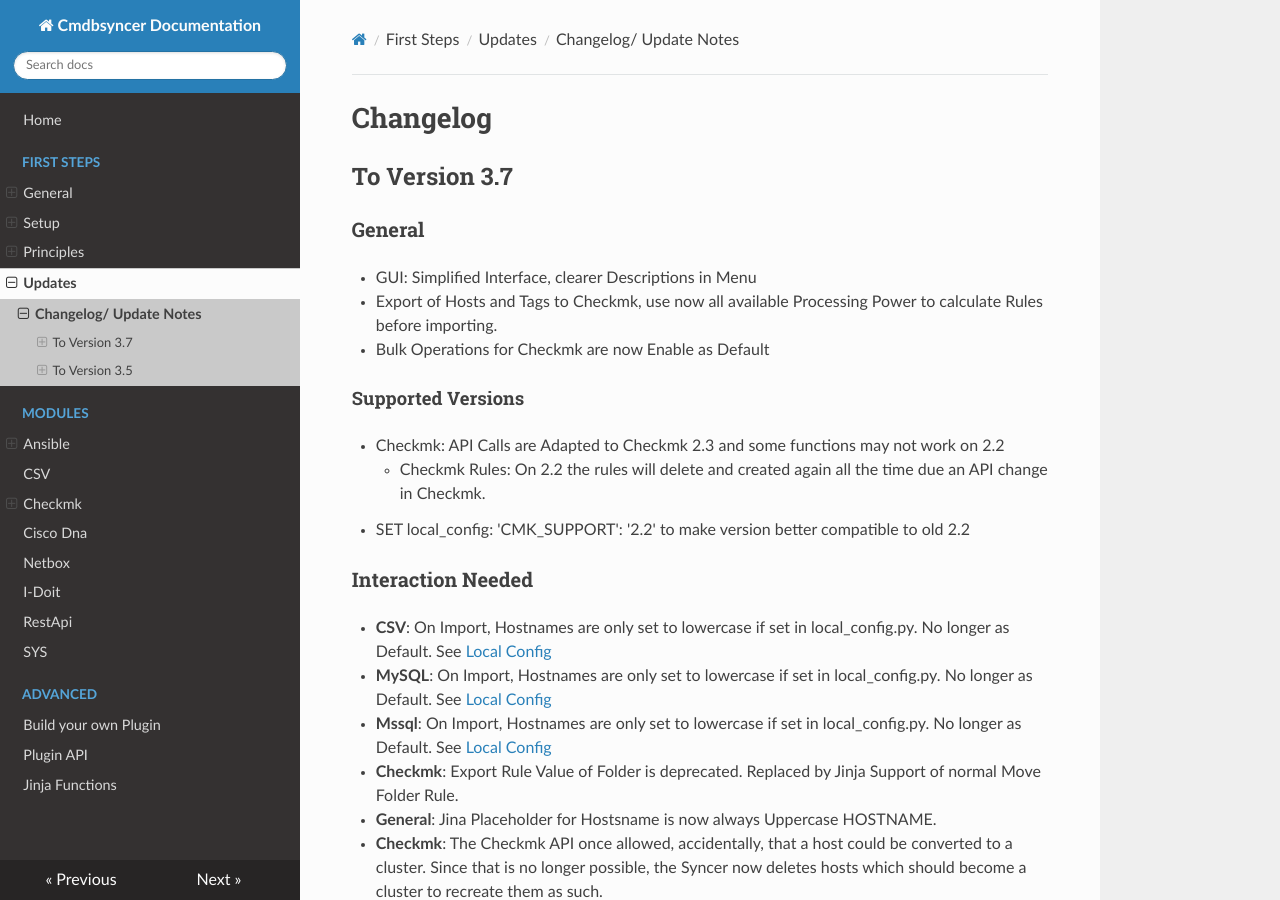
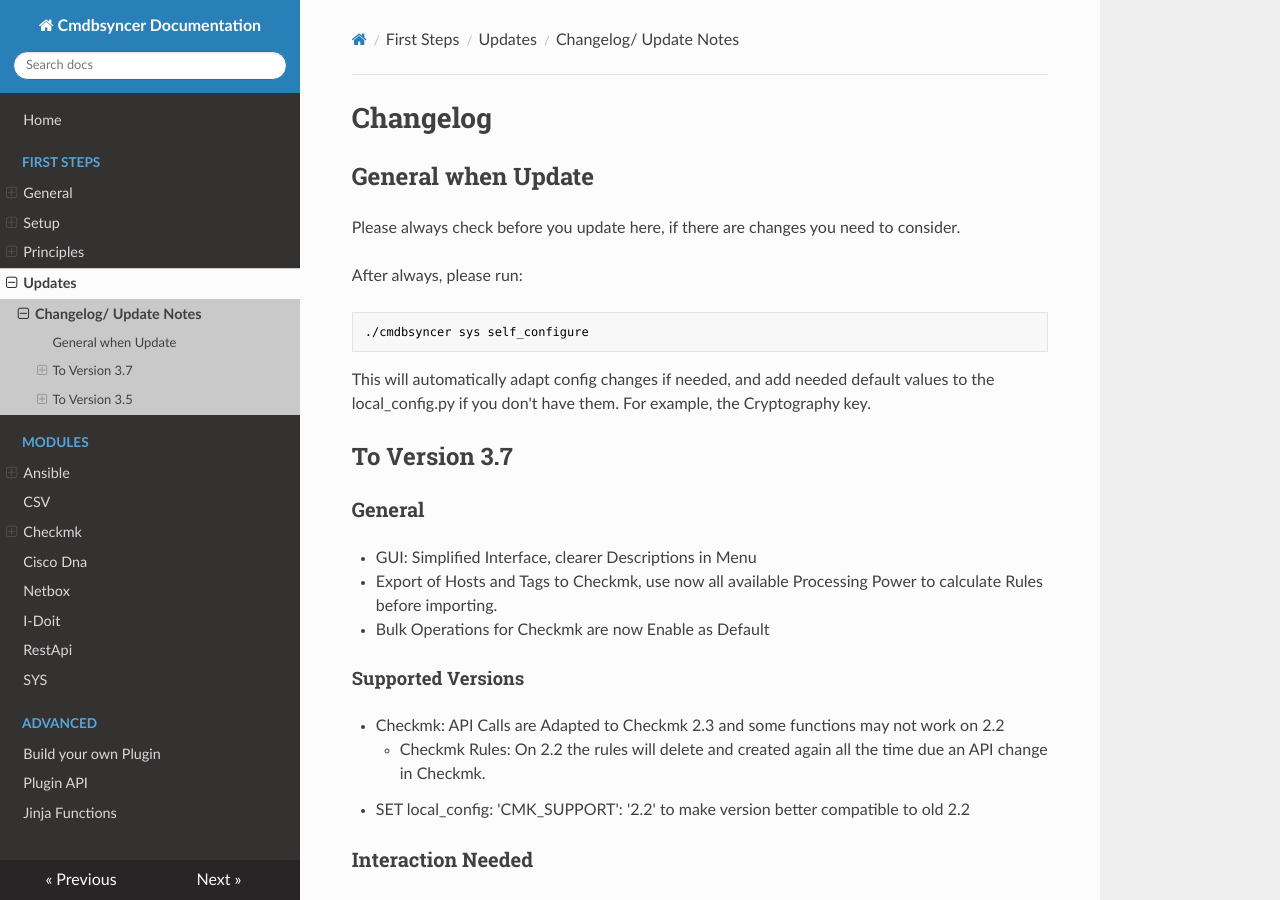
Before and after one commit to kuhn-ruess/cmdbsyncer-docs, an MkDocs documentation site: the page built from docs/updates/changelog.md, in a window 1280 px wide and 900 px high. Built offline with MkDocs 1.6.1, drawn with Linux system fonts in a browser that asks for light colours; nearby versions of some CDN libraries.

Commit message:
updated docs

````diff
--- a/docs/updates/changelog.md
+++ b/docs/updates/changelog.md
@@ -1,4 +1,13 @@
 # Changelog
+
+## General when Update
+Please always check before you update here, if there are changes you need to consider.
+
+After always, please run:
+```
+./cmdbsyncer sys self_configure
+```
+This will automatically adapt config changes if needed, and add needed default values to the local_config.py if you don't have them. For example, the Cryptography key.
 
 ## To Version 3.7
 
````
Also changed, not shown: docs/ansible/cmk_agents.md (+2 -2 lines), docs/basics/lcl_config.md (+0 -1 lines).
